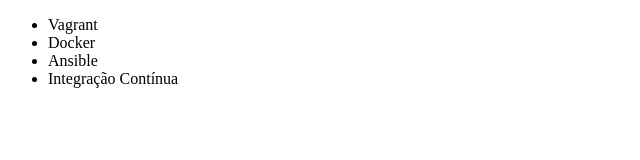
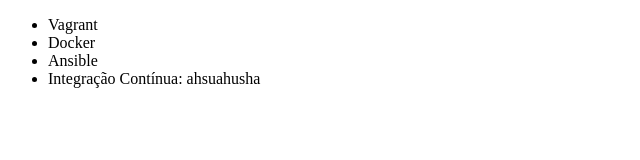
Before and after one commit to zenkinhooo/alura-git, a plain HTML site: page index.html in a window 1280 px wide. Shown: the full height of the page, 0-640 px from the left. Drawn offline with Linux system fonts and the light colour scheme.

Commit message:
renomeando o curso de integração contínua

```diff
--- a/index.html
+++ b/index.html
@@ -9,7 +9,7 @@
         <li>Vagrant</li>
         <li>Docker</li>
         <li>Ansible</li>
-        <li>Integração Contínua</li>
+        <li>Integração Contínua: ahsuahusha</li>
     </ul>
 </body>
 </html>
```
